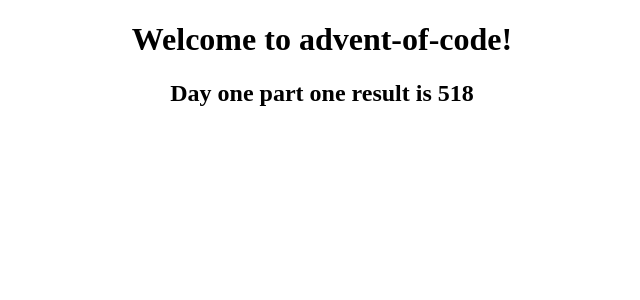
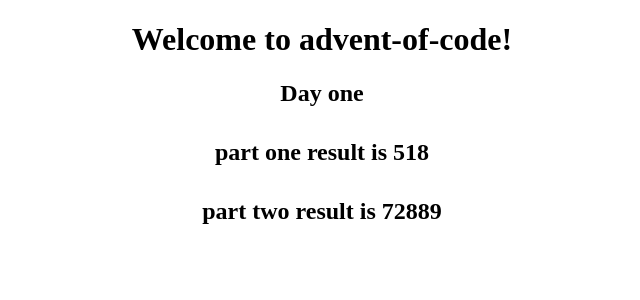
Before and after one commit to SkyeBelinda/advent-of-code, an Angular app in the folder advent-of-code/: page / in a window 1280 px wide. Shown: the top 300 px of the page, without its empty margins (318-958 px from the left). Built offline with nearby package versions, Linux system fonts and the light colour scheme.

Commit message:
result 2

```diff
--- a/advent-of-code/src/app/app.component.html
+++ b/advent-of-code/src/app/app.component.html
@@ -1,9 +1,17 @@
 <!--The content below is only a placeholder and can be replaced.-->
 <div style="text-align:center">
-  <h1>
-    Welcome to {{ title }}!
-  </h1>
-  <h2>Day one part one result is {{ result }} </h2>
+    <h1>
+        Welcome to {{ title }}!
+    </h1>
+        <h2>
+            Day one
+        <h4>
+            <h4>
+                part one result is {{ result1 }}
+            </h4>
+            <h4>
+                part two result is {{ result2 }}
+            </h4>
 
 
-<router-outlet></router-outlet>
+    <router-outlet></router-outlet>
--- a/advent-of-code/src/app/app.component.ts
+++ b/advent-of-code/src/app/app.component.ts
@@ -1,5 +1,7 @@
 import { Component, OnInit } from '@angular/core';
 import { input } from './input';
+import { of, from } from 'rxjs';
+import { map, reduce, mergeMap, tap, scan, first, pairwise, take, repeat, filter } from 'rxjs/operators';
 
 @Component({
   selector: 'app-root',
@@ -7,16 +9,49 @@ import { input } from './input';
   styleUrls: ['./app.component.scss']
 })
 export class AppComponent implements OnInit {
-  title = 'advent-of-code';
-  result: number;
+  public title = 'advent-of-code';
+  public result1 = 0;
+  public result2 = 0;
+  public formatToArrayPart1 = input.split('\n').map(Number);
 
   ngOnInit(): void {
     this.getTheStartingFrequency();
+    this.getTheFirstRepeatedNumber();
   }
 
   public getTheStartingFrequency() {
     const formatToArrayPart1 = input.split('\n').map(Number);
-     console.log(formatToArrayPart1);
-    this.result = formatToArrayPart1.reduce((prev, frequency) => prev + frequency, 0);
+    this.result1 = formatToArrayPart1.reduce((prev, frequency) => prev + frequency, 0);
+  }
+
+  public getTheFirstRepeatedNumber() {
+    const dataStream = of(input).pipe(
+      repeat(),
+      map(item => item.split('\n')),
+      mergeMap(arr => from(arr)),
+      // tslint:disable-next-line:radix
+      map(val => parseInt(val)),
+    );
+
+    const values = [0];
+
+    const part2 = dataStream.pipe(
+      scan((acc, val) => {
+        acc += val;
+        const duplicate = values.indexOf(acc) >= 0;
+        if (duplicate) {
+          throw new Error(`${acc}`);
+        }
+        return acc;
+      }, 0),
+      tap(value => values.push(value)),
+    );
+
+    part2.subscribe(
+      null,
+      e => {
+        return console.log('FOUND', e.message),
+        this.result2 = e.message;
+      });
   }
 }
```
